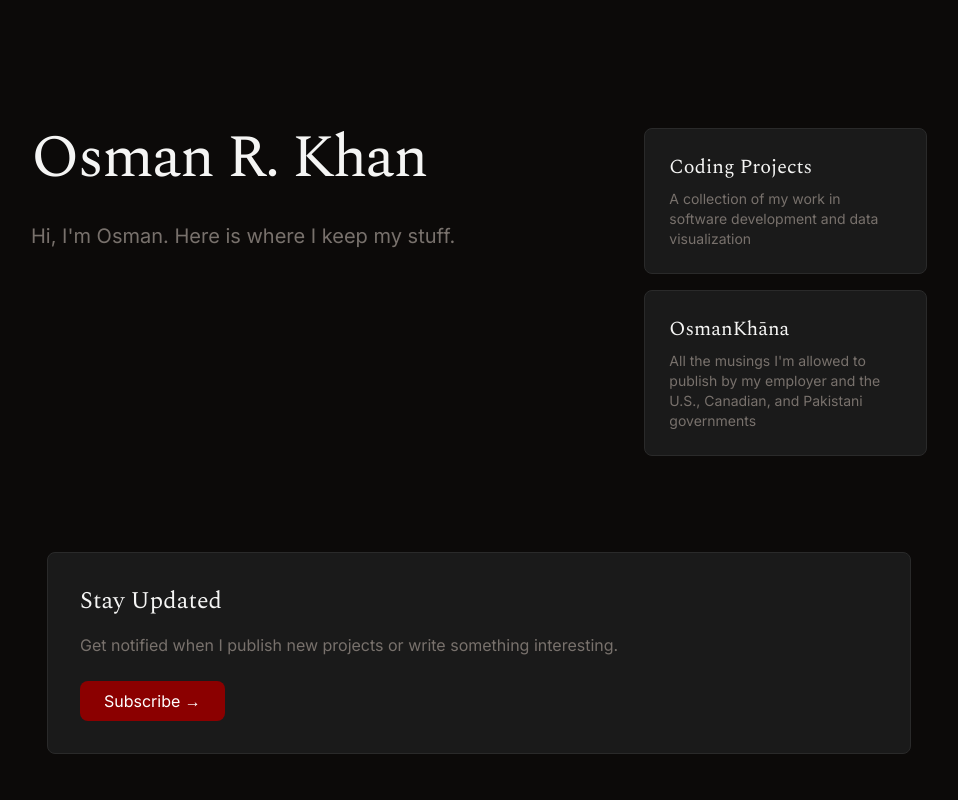
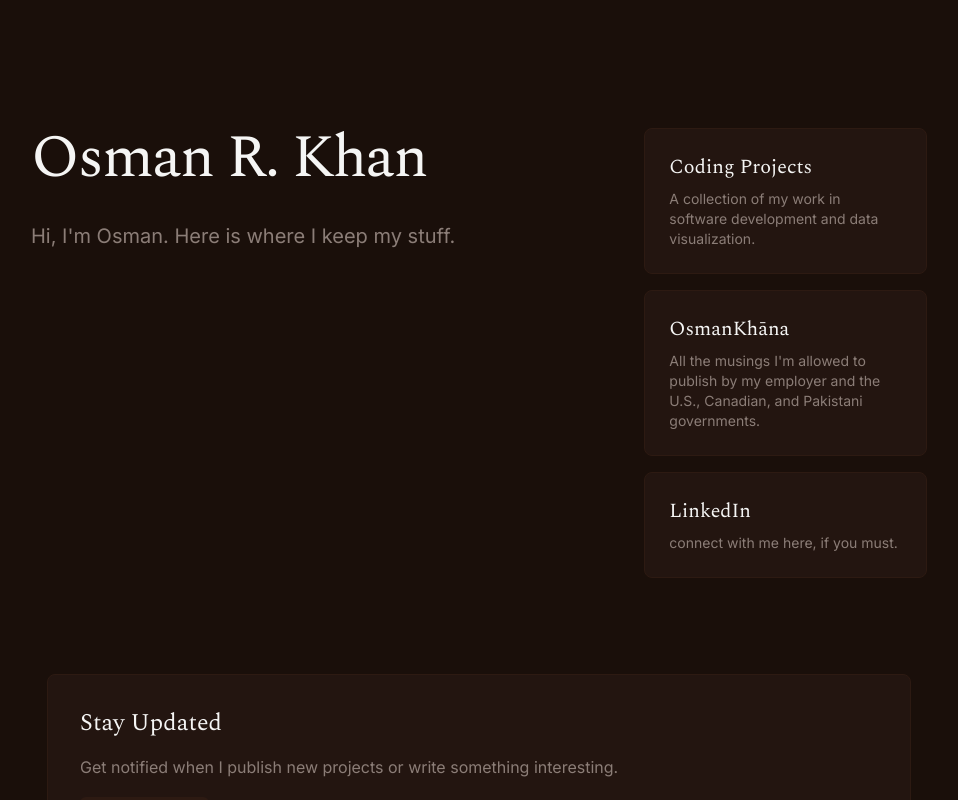
Before and after one commit to osmkhan/osmandius, a Next.js app: page / in a window 1280 px wide. Shown: the top 800 px of the page, without its empty margins (161-1119 px from the left). Built offline with nearby package versions, Linux system fonts and the light colour scheme.

Commit message:
Update styling and text: add full stops, change button text, update LinkedIn hover color

```diff
--- a/src/app/coding-projects/page.tsx
+++ b/src/app/coding-projects/page.tsx
@@ -11,7 +11,7 @@ export default function CodingProjects() {
     {
       name: "Fussin' and Lovin'",
       repo: "osmkhan/fussin_and_lovin",
-      description: "A desktop-friendly map of Matt Radosevich's 365 favorite country deep cuts!",
+      description: "A desktop-friendly map of Matt Radosevich's 365 favorite country deep cuts.",
       url: "https://osmkhan.github.io/fussin_and_lovin/"
     },
     {
@@ -46,15 +46,15 @@ export default function CodingProjects() {
                   href={project.url}
                   target="_blank"
                   rel="noopener noreferrer"
-                  className="text-[var(--muted)] hover:text-[var(--accent)] transition-colors duration-300"
+                  className="px-4 py-2 bg-[var(--border)] text-[var(--foreground)] rounded-md hover:bg-[var(--accent)] hover:text-white transition-all duration-300"
                 >
-                  View Project →
+                  Look At It →
                 </a>
                 <a
                   href={`https://github.com/${project.repo}`}
                   target="_blank"
                   rel="noopener noreferrer"
-                  className="text-[var(--muted)] hover:text-[var(--accent)] transition-colors duration-300"
+                  className="px-4 py-2 bg-[var(--border)] text-[var(--foreground)] rounded-md hover:bg-[var(--accent)] hover:text-white transition-all duration-300"
                 >
                   GitHub Repository →
                 </a>
--- a/src/app/globals.css
+++ b/src/app/globals.css
@@ -4,9 +4,12 @@
 
 :root {
   --foreground: #f5f5f4;
-  --background: #0c0a09;
-  --accent: #8B0000;
-  --muted: #78716c;
+  --background: #1a0f0a;  /* Darker mahogany background */
+  --card-bg: #231510;     /* Darker card background */
+  --border: #2d1a12;      /* Darker border color */
+  --accent: #e6a17c;      /* Keeping the warm peach accent */
+  --accent-hover: #d48c67; /* Keeping the darker peach for hover */
+  --muted: #8b7d77;       /* Darker muted color */
 }
 
 @layer base {
--- a/src/app/page.tsx
+++ b/src/app/page.tsx
@@ -20,11 +20,11 @@ export default function Home() {
         <nav className="md:w-1/3 space-y-4">
           <Link
             href="/coding-projects"
-            className="group block p-6 bg-[#1a1a1a] rounded-lg border border-[#2a2a2a] hover:border-[var(--accent)] transition-all duration-300"
+            className="group block p-6 bg-[var(--card-bg)] rounded-lg border border-[var(--border)] hover:border-[var(--accent)] transition-all duration-300"
           >
             <h2 className="text-xl font-serif mb-2 group-hover:text-[var(--accent)] transition-colors duration-300">Coding Projects</h2>
             <p className="text-[var(--muted)] text-sm">
-              A collection of my work in software development and data visualization
+              A collection of my work in software development and data visualization.
             </p>
           </Link>
 
@@ -32,30 +32,40 @@ export default function Home() {
             href="https://osmankhana.substack.com"
             target="_blank"
             rel="noopener noreferrer"
-            className="group block p-6 bg-[#1a1a1a] rounded-lg border border-[#2a2a2a] hover:border-[var(--accent)] transition-all duration-300"
+            className="group block p-6 bg-[var(--card-bg)] rounded-lg border border-[var(--border)] hover:border-[var(--accent)] transition-all duration-300"
           >
             <h2 className="text-xl font-serif mb-2 group-hover:text-[var(--accent)] transition-colors duration-300">OsmanKhāna</h2>
-            <p className="text-[var(--muted)] text-sm">All the musings I'm allowed to publish by my employer and the U.S., Canadian, and Pakistani governments</p>
+            <p className="text-[var(--muted)] text-sm">All the musings I'm allowed to publish by my employer and the U.S., Canadian, and Pakistani governments.</p>
+          </a>
+
+          <a
+            href="https://www.linkedin.com/in/osman-khan-500447157/"
+            target="_blank"
+            rel="noopener noreferrer"
+            className="group block p-6 bg-[var(--card-bg)] rounded-lg border border-[var(--border)] hover:border-[#0077b5] transition-all duration-300"
+          >
+            <h2 className="text-xl font-serif mb-2 group-hover:text-[#0077b5] transition-colors duration-300">LinkedIn</h2>
+            <p className="text-[var(--muted)] text-sm">connect with me here, if you must.</p>
           </a>
         </nav>
       </main>
 
       <div className="max-w-4xl mx-auto mt-24 px-4">
-        <div className="p-8 bg-[#1a1a1a] rounded-lg border border-[#2a2a2a]">
+        <div className="p-8 bg-[var(--card-bg)] rounded-lg border border-[var(--border)]">
           <h2 className="text-2xl font-serif mb-4">Stay Updated</h2>
           <p className="text-[var(--muted)] mb-6">Get notified when I publish new projects or write something interesting.</p>
           <a
             href="https://osmankhana.substack.com/subscribe"
             target="_blank"
             rel="noopener noreferrer"
-            className="inline-block px-6 py-2 bg-[var(--accent)] text-white rounded-lg hover:bg-[#6B0000] transition-colors duration-300"
+            className="px-4 py-2 bg-[var(--border)] text-[var(--foreground)] rounded-md hover:bg-[var(--accent)] hover:text-white transition-all duration-300"
           >
             Subscribe →
           </a>
         </div>
       </div>
 
-      <footer className="max-w-4xl mx-auto mt-16 pt-8 border-t border-[#2a2a2a]">
+      <footer className="max-w-4xl mx-auto mt-16 pt-8 border-t border-[var(--border)]">
         <p className="text-[var(--muted)] text-sm text-center">
           © {new Date().getFullYear()} Osman R. Khan. All rights reserved.
         </p>
```
